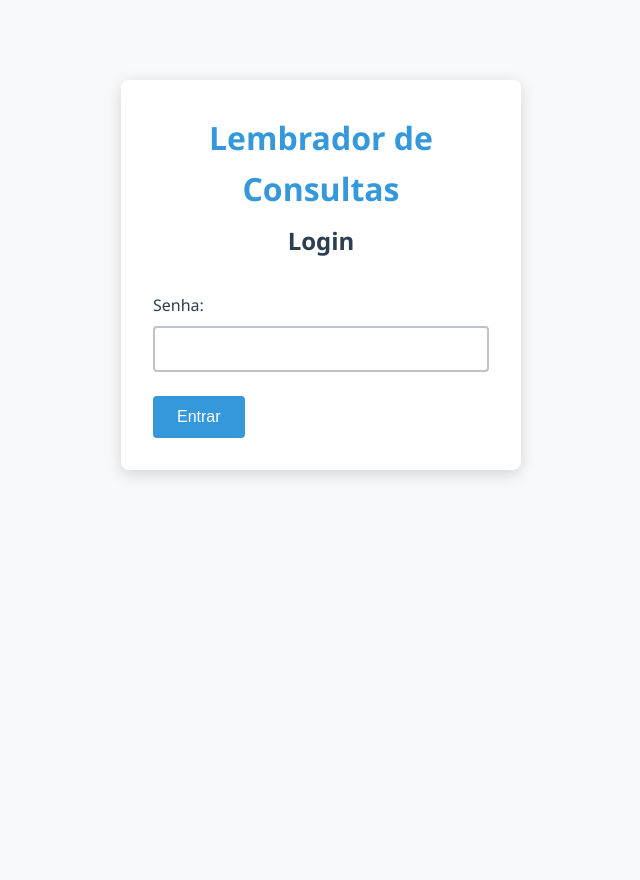
After one commit to duarteep/lembrador, a Flask app: page /login in a window 1280 px wide. The commit adds this page. Shown: the whole page, without its empty margins (319-959 px from the left). Run offline with Flask 3, Linux system fonts and the light colour scheme.

Commit message:
Add auth

```diff
--- a/index.py
+++ b/index.py
@@ -1,22 +1,67 @@
 """Aplicação Flask para Agendador de Consultas Web."""
-from flask import Flask, render_template, request, jsonify, redirect, url_for, flash
+import os
+
+from flask import Flask, render_template, request, jsonify, redirect, url_for, flash, session
+from flask_login import LoginManager, UserMixin, login_user, login_required, logout_user, current_user
 from database import Database
 from models import Paciente, Profissional, Consulta, StatusConsulta, Notificacao
 from utils import (
     validar_cpf, validar_email, validar_telefone, formatar_data_hora,
     formatar_telefone, formatar_cpf, validar_data_hora
 )
-from datetime import datetime
+from datetime import datetime, timedelta
 import json
 import math
 
 app = Flask(__name__)
-app.secret_key = 'seu-chave-secreta-aqui'  # Substitua por uma chave segura em produção
+app.secret_key = 'secret-padrao'  # Substitua por uma chave segura em produção
+app.config['PERMANENT_SESSION_LIFETIME'] = timedelta(hours=1)  # Sessão expira em 1 hora
+senha_padrao = os.environ.get('SENHA_PADRAO', 'senha-padrao')  # Substitua por uma senha segura ou use variável de ambiente
+
+# Configuração do Flask-Login
+login_manager = LoginManager()
+login_manager.init_app(app)
+login_manager.login_view = 'login'
+
+# Usuário simples (hardcoded para demonstração)
+class User(UserMixin):
+    def __init__(self, id):
+        self.id = id
+
+@login_manager.user_loader
+def load_user(user_id):
+    return User(user_id)
+
 db = Database()
+
+# ===== ROTAS DE AUTENTICAÇÃO =====
+
+@app.route('/login', methods=['GET', 'POST'])
+def login():
+    """Página de login."""
+    if request.method == 'POST':
+        password = request.form.get('password')
+        if password == senha_padrao:
+            user = User('admin')
+            login_user(user, remember=True)
+            session.permanent = True  # Sessão permanente por 1 hora
+            next_page = request.args.get('next')
+            return redirect(next_page or url_for('index'))
+        else:
+            flash('Senha incorreta', 'error')
+    return render_template('login.html')
+
+@app.route('/logout')
+@login_required
+def logout():
+    """Logout do usuário."""
+    logout_user()
+    return redirect(url_for('login'))
 
 # ===== ROTAS PRINCIPAIS =====
 
 @app.route('/')
+@login_required
 def index():
     """Página inicial - Dashboard."""
     stats = {
@@ -29,6 +74,7 @@ def index():
 
 
 @app.route('/dashboard')
+@login_required
 def dashboard():
     """Dashboard com próximas consultas organizadas por semana."""
     from datetime import datetime, timedelta
@@ -100,6 +146,7 @@ def dashboard():
 # ===== ROTAS DE PACIENTES =====
 
 @app.route('/pacientes')
+@login_required
 def listar_pacientes():
     """Lista todos os pacientes."""
     pacientes = db.listar_pacientes()
@@ -118,6 +165,7 @@ def listar_pacientes():
 
 
 @app.route('/pacientes/novo', methods=['GET', 'POST'])
+@login_required
 def novo_paciente():
     """Formulário para novo paciente."""
     if request.method == 'POST':
@@ -158,6 +206,7 @@ def novo_paciente():
 
 
 @app.route('/pacientes/<paciente_id>')
+@login_required
 def detalhe_paciente(paciente_id):
     """Página de detalhes do paciente."""
     paciente = db.obter_paciente(paciente_id)
@@ -185,6 +234,7 @@ def detalhe_paciente(paciente_id):
 # ===== ROTAS DE PROFISSIONAIS =====
 
 @app.route('/profissionais')
+@login_required
 def listar_profissionais():
     """Lista todos os profissionais."""
     profissionais = db.listar_profissionais()
@@ -209,6 +259,7 @@ ESPECIALIDADES = [
 ]
 
 @app.route('/profissionais/novo', methods=['GET', 'POST'])
+@login_required
 def novo_profissional():
     """Formulário para novo profissional."""
     if request.method == 'POST':
@@ -238,6 +289,7 @@ def novo_profissional():
 
 
 @app.route('/profissionais/<prof_id>')
+@login_required
 def detalhe_profissional(prof_id):
     """Página de detalhes do profissional."""
     profissional = db.obter_profissional(prof_id)
@@ -265,6 +317,7 @@ def detalhe_profissional(prof_id):
 # ===== ROTAS DE CONSULTAS =====
 
 @app.route('/consultas')
+@login_required
 def listar_consultas():
     """Lista todas as consultas com paginação."""
     # Captura os parâmetros da URL
@@ -315,6 +368,7 @@ def listar_consultas():
 
 
 @app.route('/consultas/nova', methods=['GET', 'POST'])
+@login_required
 def nova_consulta():
     """Formulário para nova consulta."""
     if request.method == 'POST':
@@ -396,6 +450,7 @@ def nova_consulta():
 
 
 @app.route('/consultas/<consulta_id>')
+@login_required
 def detalhe_consulta(consulta_id):
     """Página de detalhes da consulta."""
     consulta = db.obter_consulta(consulta_id)
@@ -413,6 +468,7 @@ def detalhe_consulta(consulta_id):
                          notificacoes=notificacoes)
 
 @app.route('/consultas/<consulta_id>/confirmacao')
+@login_required
 def confirmar_consulta(consulta_id):
     """Página simplificada para confirmar ou cancelar a consulta."""
     consulta = db.obter_consulta(consulta_id)
@@ -428,6 +484,7 @@ def confirmar_consulta(consulta_id):
                          profissional=profissional)
 
 @app.route('/api/notificacoes/<notificacao_id>/cancelar', methods=['POST'])
+@login_required
 def api_cancelar_notificacao(notificacao_id):
     """API para cancelar notificação."""
     try:
@@ -438,6 +495,7 @@ def api_cancelar_notificacao(notificacao_id):
 
 
 @app.route('/api/consultas/<consulta_id>/status', methods=['PUT'])
+@login_required
 def atualizar_status(consulta_id):
     """API para atualizar status da consulta."""
     try:
@@ -454,6 +512,7 @@ def atualizar_status(consulta_id):
 
 
 @app.route('/api/consultas/<consulta_id>/notas', methods=['PUT'])
+@login_required
 def atualizar_notas(consulta_id):
     """API para atualizar notas da consulta."""
     try:
@@ -467,6 +526,7 @@ def atualizar_notas(consulta_id):
 
 
 @app.route('/api/consultas/<consulta_id>/deletar', methods=['DELETE'])
+@login_required
 def deletar_consulta(consulta_id):
     """API para deletar consulta."""
     try:
@@ -479,6 +539,7 @@ def deletar_consulta(consulta_id):
 # ===== API ENDPOINTS =====
 
 @app.route('/api/profissionais/especialidade/<especialidade>')
+@login_required
 def api_profissionais_especialidade(especialidade):
     """API para obter profissionais por especialidade."""
     profissionais = db.listar_profissionais(especialidade=especialidade)
@@ -491,6 +552,7 @@ def api_profissionais_especialidade(especialidade):
 
 
 @app.route('/api/paciente/cpf/<cpf>')
+@login_required
 def api_obter_paciente(cpf):
     """API para obter paciente pelo CPF."""
     paciente = db.obter_paciente_cpf(cpf)
@@ -505,6 +567,7 @@ def api_obter_paciente(cpf):
 
 
 @app.route('/api/stats')
+@login_required
 def api_stats():
     """API para obter estatísticas."""
     return jsonify({
--- a/requirements.txt
+++ b/requirements.txt
@@ -3,3 +3,4 @@ Werkzeug==2.3.7
 python-dateutil==2.8.2
 psycopg2-binary
 pywhatkit
+Flask-Login==0.6.3
--- a/static/style.css
+++ b/static/style.css
@@ -936,3 +936,83 @@ textarea.form-control {
         font-size: 0.85rem;
     }
 }
+
+/* ===== LOGIN FORM ===== */
+.login-form {
+    max-width: 400px;
+    margin: 5rem auto;
+    padding: 2rem;
+    background: white;
+    border-radius: 8px;
+    box-shadow: var(--shadow-lg);
+}
+
+.login-form h1 {
+    text-align: center;
+    margin-bottom: 0.5rem;
+    color: var(--primary);
+}
+
+.login-form h2 {
+    text-align: center;
+    margin-bottom: 2rem;
+    color: var(--dark);
+}
+
+.form-group {
+    margin-bottom: 1.5rem;
+}
+
+.form-group label {
+    display: block;
+    margin-bottom: 0.5rem;
+    font-weight: 500;
+    color: var(--dark);
+}
+
+.form-group input[type="password"] {
+    width: 100%;
+    padding: 0.75rem;
+    border: 2px solid var(--border);
+    border-radius: 4px;
+    font-size: 1rem;
+    transition: border-color 0.3s;
+}
+
+.form-group input[type="password"]:focus {
+    outline: none;
+    border-color: var(--primary);
+}
+
+.btn {
+    display: inline-block;
+    padding: 0.75rem 1.5rem;
+    border: none;
+    border-radius: 4px;
+    font-size: 1rem;
+    font-weight: 500;
+    text-decoration: none;
+    cursor: pointer;
+    transition: all 0.3s;
+}
+
+.btn-primary {
+    background: var(--primary);
+    color: white;
+}
+
+.btn-primary:hover {
+    background: var(--primary-dark);
+}
+
+.alert {
+    padding: 1rem;
+    border-radius: 4px;
+    margin-bottom: 1rem;
+}
+
+.alert-danger {
+    background: #ffebee;
+    color: #d32f2f;
+    border: 1px solid #ffcdd2;
+}
--- a/templates/base.html
+++ b/templates/base.html
@@ -38,6 +38,7 @@
                         <a href="{{ url_for('nova_consulta') }}">Agendar</a>
                     </div>
                 </li>
+                <li><a href="{{ url_for('logout') }}" class="nav-link">Sair</a></li>
             </ul>
         </div>
     </nav>
--- /dev/null
+++ b/templates/login.html
@@ -0,0 +1,35 @@
+<!DOCTYPE html>
+<html lang="pt-BR">
+<head>
+    <meta charset="UTF-8">
+    <meta name="viewport" content="width=device-width, initial-scale=1.0">
+    <title>Login - Lembrador de Consultas</title>
+    <link rel="stylesheet" href="{{ url_for('static', filename='style.css') }}">
+</head>
+<body>
+    <div class="container">
+        <div class="login-form">
+            <h1>Lembrador de Consultas</h1>
+            <h2>Login</h2>
+
+            {% with messages = get_flashed_messages(with_categories=true) %}
+                {% if messages %}
+                    {% for category, message in messages %}
+                        <div class="alert alert-{{ 'danger' if category == 'error' else category }}">
+                            {{ message }}
+                        </div>
+                    {% endfor %}
+                {% endif %}
+            {% endwith %}
+
+            <form method="POST">
+                <div class="form-group">
+                    <label for="password">Senha:</label>
+                    <input type="password" id="password" name="password" required>
+                </div>
+                <button type="submit" class="btn btn-primary">Entrar</button>
+            </form>
+        </div>
+    </div>
+</body>
+</html>
```
